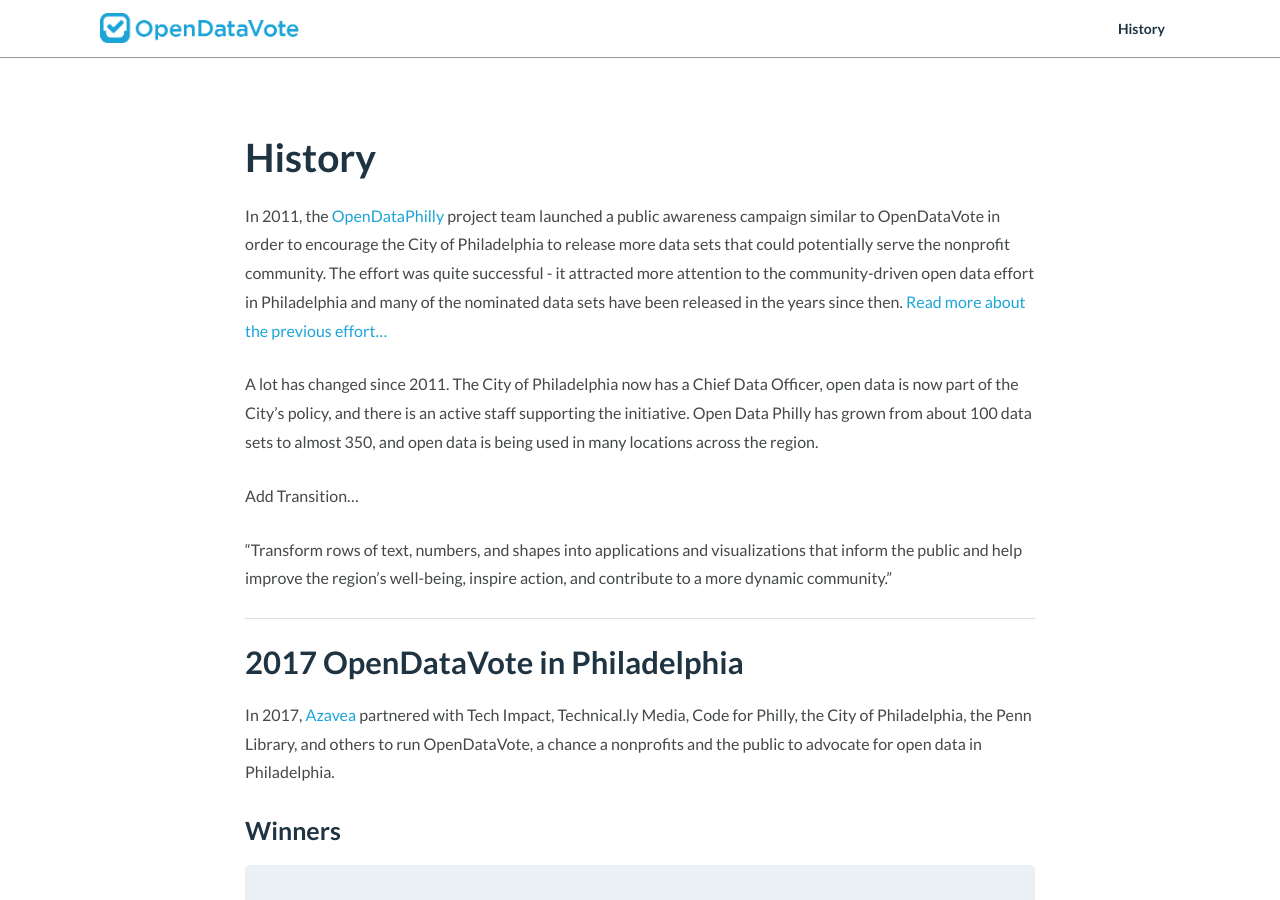
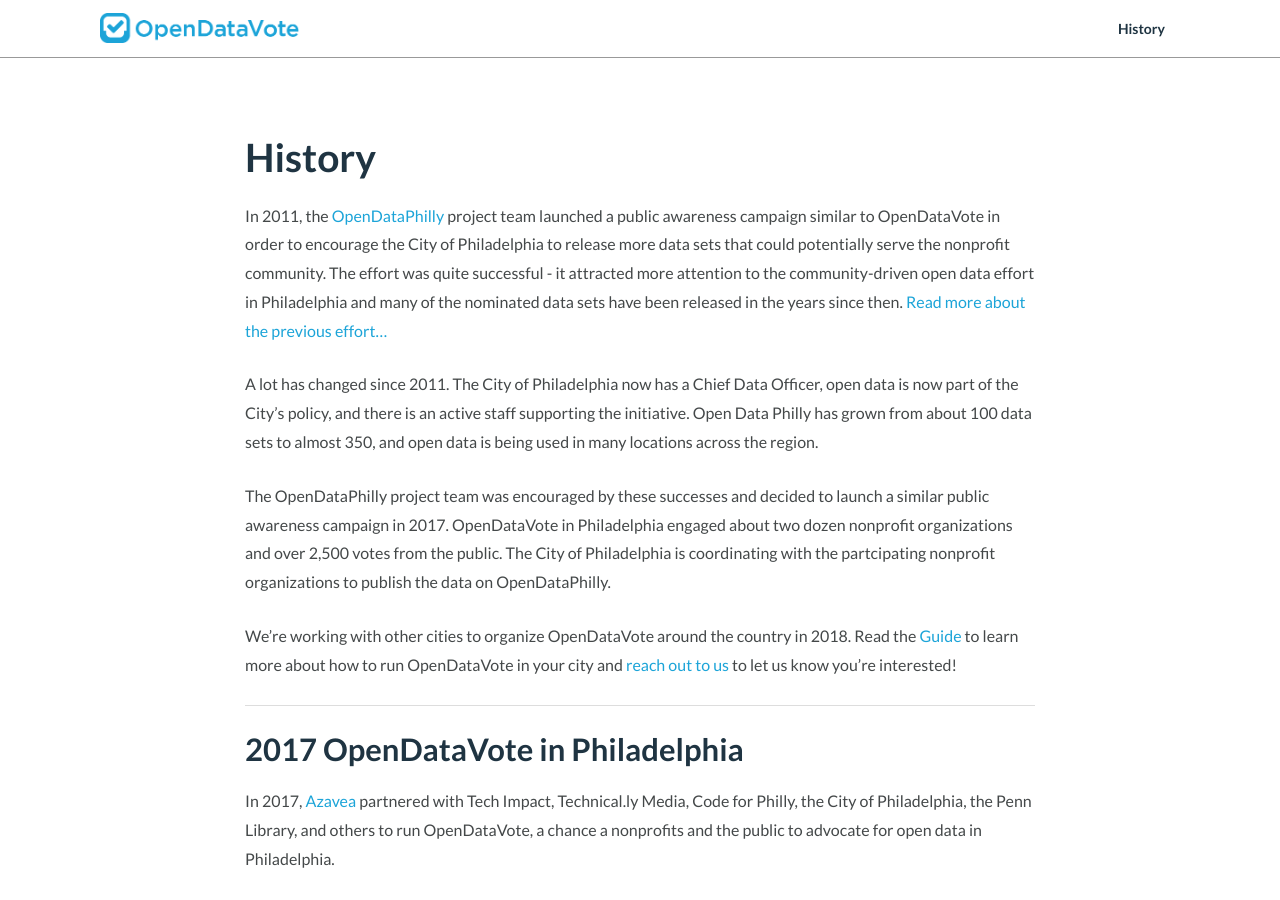
Before and after one commit to azavea/opendatavote-website, a Jekyll site: the page built from history.md, in a window 1280 px wide and 900 px high. Built offline with Jekyll 4.4.1, drawn with Linux system fonts in a browser that asks for light colours; nearby versions of some CDN libraries.

Commit message:
edit History text

```diff
--- a/history.md
+++ b/history.md
@@ -9,9 +9,9 @@ In 2011, the [OpenDataPhilly](https://www.opendataphilly.org/) project team laun
 
 A lot has changed since 2011. The City of Philadelphia now has a Chief Data Officer, open data is now part of the City's policy, and there is an active staff supporting the initiative. Open Data Philly has grown from about 100 data sets to almost 350, and open data is being used in many locations across the region.
 
-Add Transition...
+The OpenDataPhilly project team was encouraged by these successes and decided to launch a similar public awareness campaign in 2017. OpenDataVote in Philadelphia engaged about two dozen nonprofit organizations and over 2,500 votes from the public. The City of Philadelphia is coordinating with the partcipating nonprofit organizations to publish the data on OpenDataPhilly.
 
-"Transform rows of text, numbers, and shapes into applications and visualizations that inform the public and help improve the region's well-being, inspire action, and contribute to a more dynamic community."
+We're working with other cities to organize OpenDataVote around the country in 2018. Read the <a href="/guide">Guide</a> to learn more about how to run OpenDataVote in your city and <a href="mailto:info@opendatavote.org?subject=OpenDataVote Contact Form Inquiry">reach out to us</a> to let us know you're interested!
 
 ---
 
```
